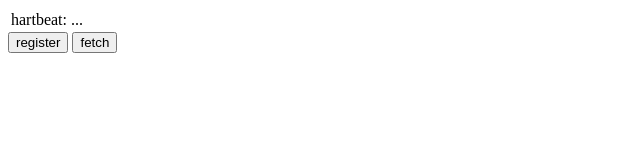
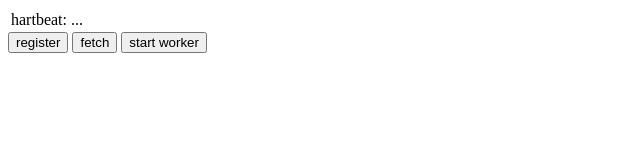
Before and after one commit to timvolodine/service-worker-test, a plain HTML site: page index.html in a window 1280 px wide. Shown: the whole page, without its empty margins (0-640 px from the left). Drawn offline with Linux system fonts and the light colour scheme.

Commit message:
Update index.html

```diff
--- a/index.html
+++ b/index.html
@@ -13,6 +13,7 @@
 
     <button type="button" onclick="register()">register</button>
     <button type="button" onclick="manualFetch()">fetch</button>
+    <button type="button" onclick="startWorker()">start worker</button>
 <p></p>
 <table id="logTable">
 </table>
@@ -54,6 +55,10 @@
         });
       }
 
+      function startWorker() {
+        worker = new Worker("dedicatedWorker.js");
+      }
+
       //navigator.serviceWorker.addEventListener('message', function(event) { logToHtml(event.data); });
 
       /*
```
